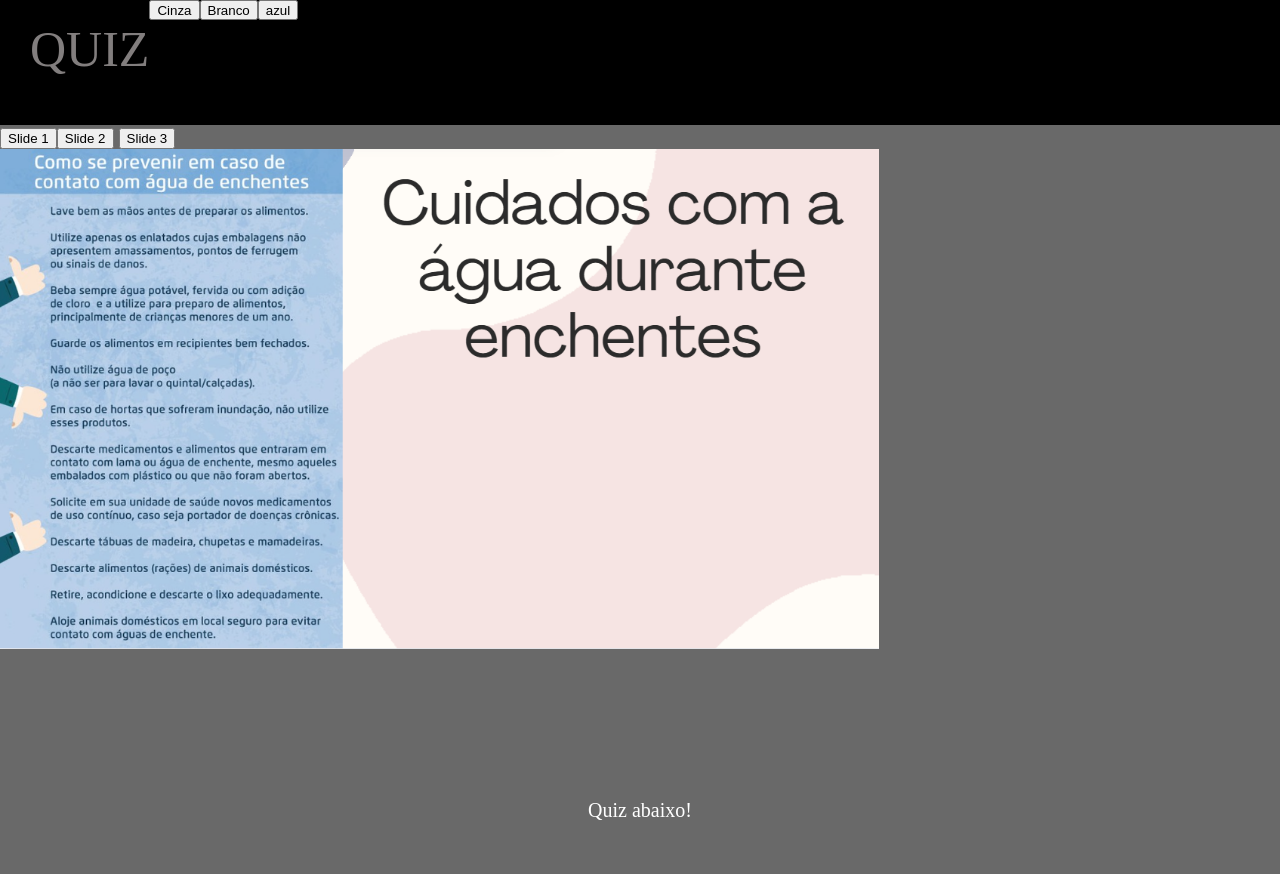
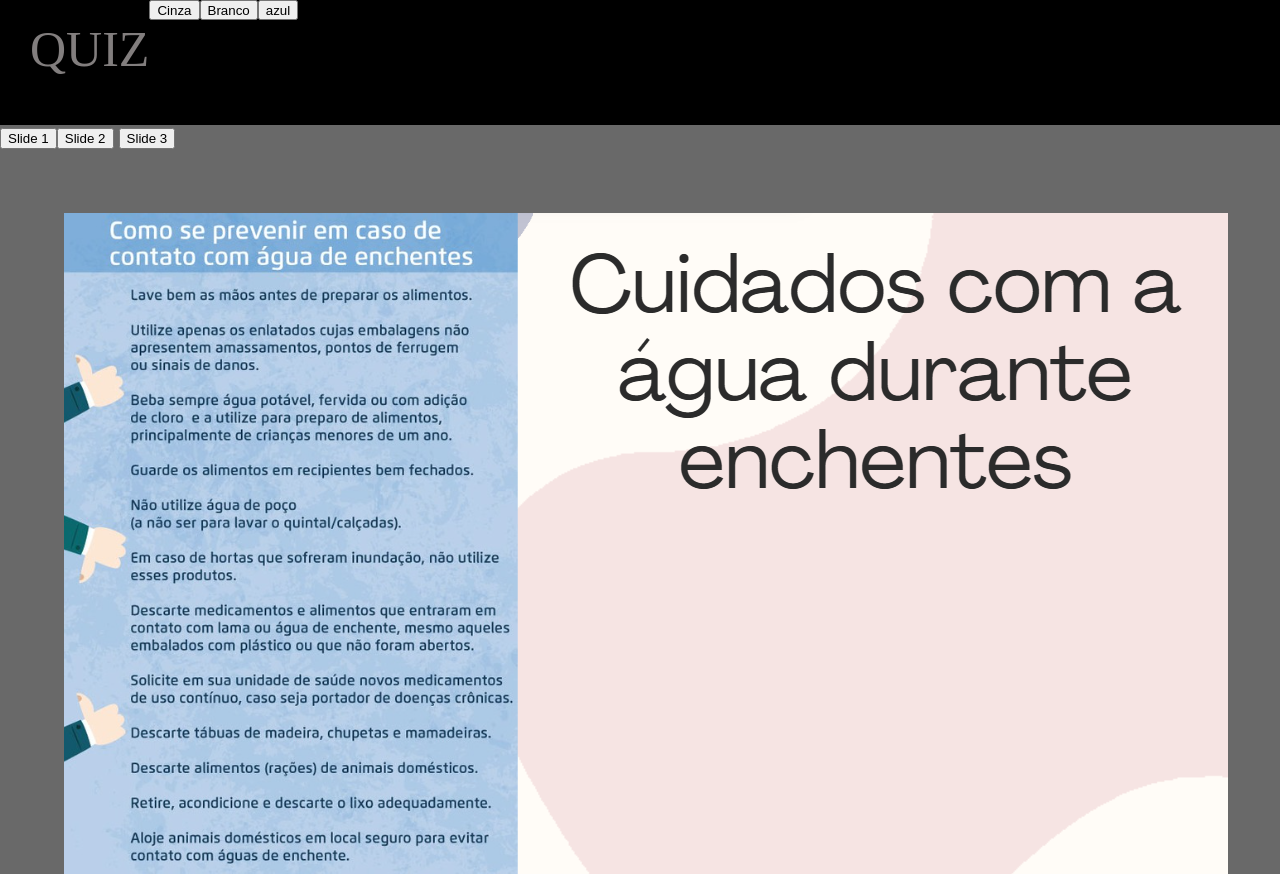
Before and after one commit to MarcioAlexandreWork/global-solution-quiz-burguer, a plain HTML site: page index.html in a window 1280 px wide. Shown: the top 874 px of the page. Drawn offline with Linux system fonts and the light colour scheme.

Commit message:
Update style.css

```diff
--- a/src/css/style.css
+++ b/src/css/style.css
@@ -16,7 +16,6 @@ body{
     display: flex;
     justify-content: center;
     justify-content: left;
-
 }
 
 .cabecalho{
@@ -32,7 +31,6 @@ body{
     margin-left:auto;
     height:20px;
     justify-content: right;
-    display: grid;
     margin: 0;
 
 
@@ -57,14 +55,19 @@ body{
 
 .slide{ /*  */  /* Se for mexer no style, mee onde quiser, menos aqui, pelo amor  */
     display: flex;
-    justify-content: middle;
-    height: 500px;
+    height: 500px auto;
 }
 .hidden{    /* Nem aqui */
     display: none;
 
 }
 
+.cont-slides{
+    display: flex;
+    justify-content: middle;
+    margin: 5%;
+
+}
 
 /* NÃO MEXE AQUI */
 
@@ -94,7 +97,6 @@ body{
 
 .botão-resposta{
     height:20px;
-    display-content: left;
     margin-left: 25px;
     width: 25px;
     border-radius: 100px;
```
